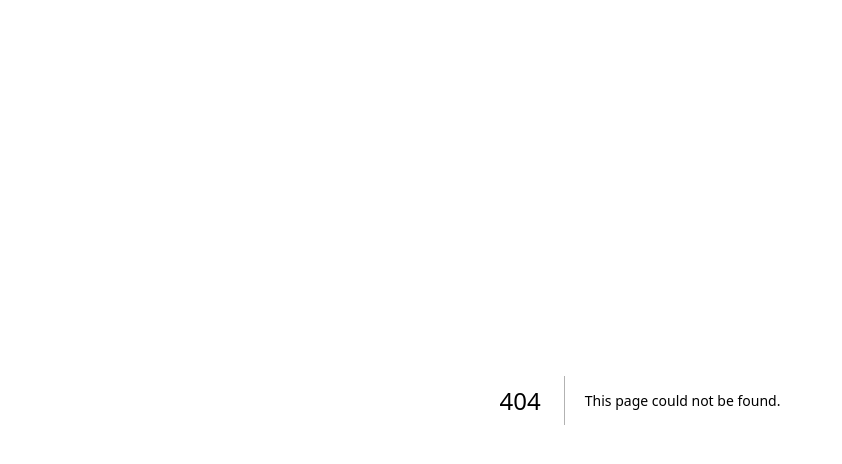
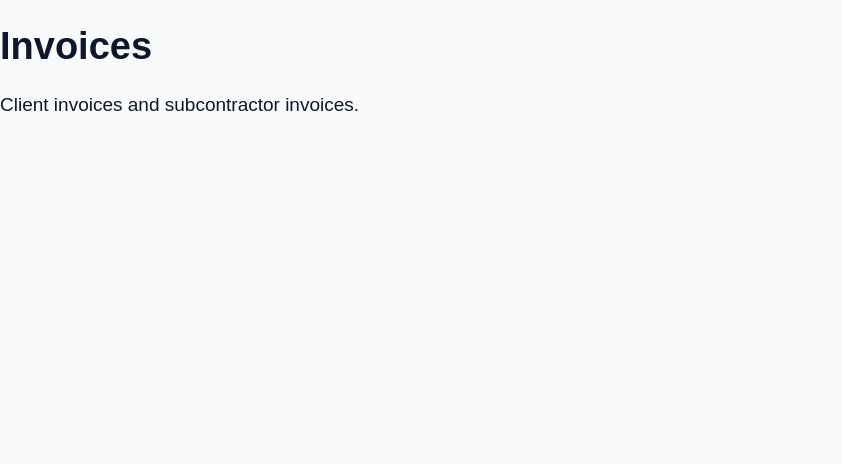
Before and after one commit to bisaillonpatrick1979-dev/Chatgpt-hailite-, a Next.js app: page /invoices in a window 1280 px wide. Before the commit this address had no page. Shown: the top 464 px of the page, without its empty margins (0-842 px from the left). Built offline with nearby package versions, Linux system fonts and the light colour scheme.

Commit message:
Add invoices page

```diff
--- /dev/null
+++ b/app/invoices/page.tsx
@@ -0,0 +1,3 @@
+export default function Page() {
+  return <main><h1>Invoices</h1><p>Client invoices and subcontractor invoices.</p></main>;
+}
```
